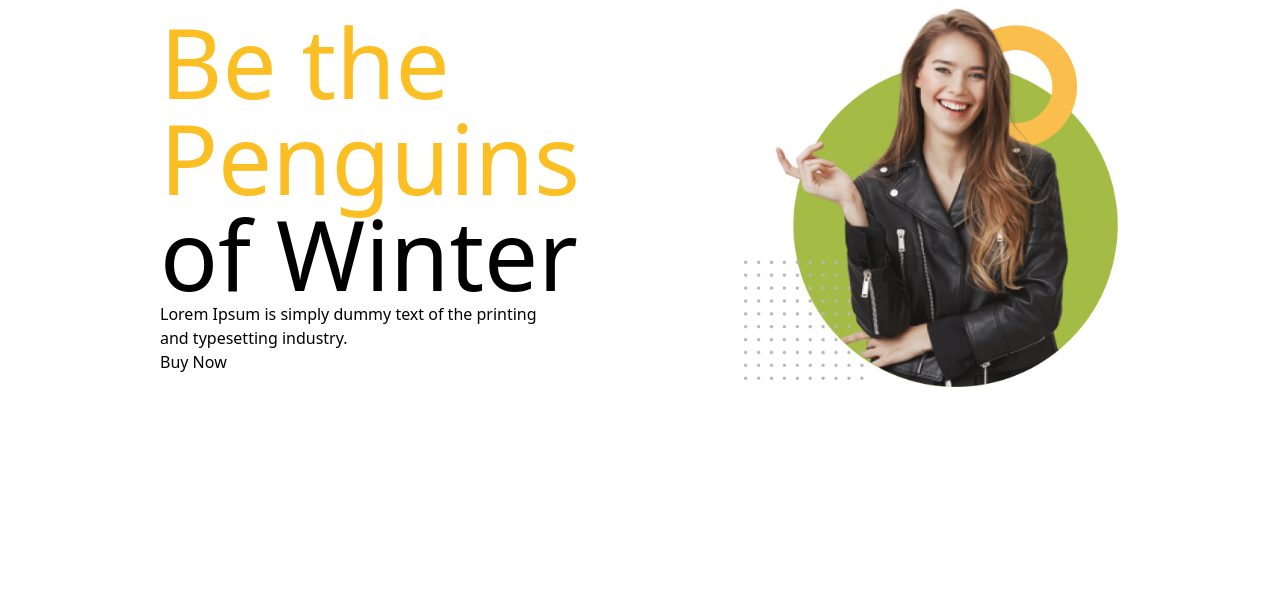
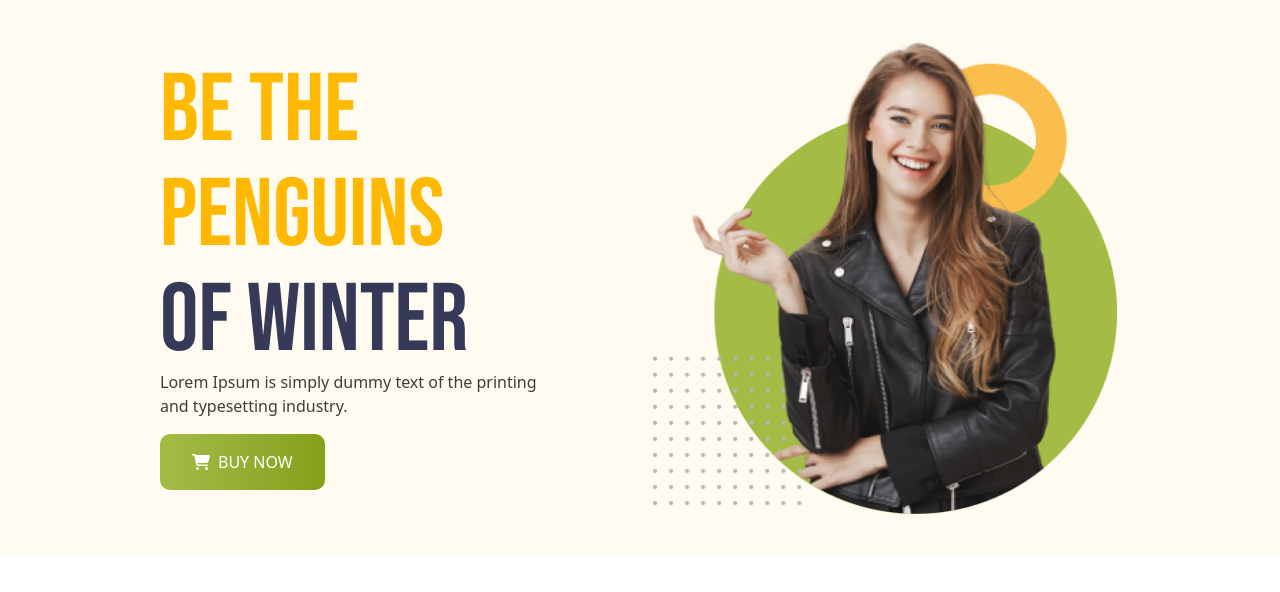
Before and after one commit to Iftekhar-007/penguin-fashion, a plain HTML site: page index.html in a window 1280 px wide. Drawn offline with nearby package versions, Linux system fonts and the light colour scheme.

Commit message:
banner done

```diff
--- a/index.html
+++ b/index.html
@@ -7,39 +7,27 @@
     <link rel="preconnect" href="https://fonts.googleapis.com">
     <link rel="preconnect" href="https://fonts.gstatic.com" crossorigin>
     <link href="https://fonts.googleapis.com/css2?family=Bebas+Neue&display=swap" rel="stylesheet">
-    <script src="https://cdn.tailwindcss.com"></script>
-    <script>
-        tailwind.config = {
-          theme: {
-            extend: {
-              colors: {
-                clifford: '#da373d',
-              }
-            }
-          }
-        }
-      </script>
+    <script src="https://kit.fontawesome.com/86ac6ed96e.js" crossorigin="anonymous"></script>
+    <script src="https://unpkg.com/@tailwindcss/browser@4"></script>
 
 <style type="text/tailwindcss">
-    @layer utilities {
-      .content-auto {
-        content-visibility: auto;
-      }
-    }
-  </style>
+  @theme {
+    --color-clifford: #da373d;
+  }
+</style>
 </head>
 <body>
-    <header>
+    <header class="bg-[rgba(255, 251, 240, 1)]">
           <nav>
 
           </nav>
 
-          <div class="banner">
-            <div class="banner-container w-9/12 flex mx-auto justify-between items-center">
+          <div class="banner bg-[#FFFBF0]">
+            <div class="banner-container w-9/12 flex mx-auto justify-between items-center pt-8 pb-10">
                 <div class="banner-content">
-                    <h1 class="same-font lg:text-8xl"><span class="penguin text-amber-400">Be the Penguins</span> <br> <span class="winter">of Winter</span></h1>
-                    <p class="same-font text-base font-light">Lorem Ipsum is simply dummy text of the printing <br>and typesetting industry.</p>
-                    <button>Buy Now</button>
+                    <h1 class="same-font lg:text-8xl font-normal"><span class="penguin text-amber-400 font-[Bebas_Neue]">Be the Penguins</span> <br> <span class="winter text-[#363958] font-[Bebas_Neue]">of Winter</span></h1>
+                    <p class="same-font text-base font-light/[26px] text-[#3E3E3E]">Lorem Ipsum is simply dummy text of the printing <br>and typesetting industry.</p>
+                    <button class="mt-4 rounded-[10px] py-4 px-8 text-base/[24px] font-medium text-[#ffffff] uppercase bg-linear-to-r from-[#A4BC46] to-[#85A019]"><i class="fa-solid fa-cart-shopping mr-2"></i>Buy Now</button>
                 </div>
 
                 <div class="display-image">
--- a/tailwind.config.js
+++ b/tailwind.config.js
@@ -1,8 +1,11 @@
 /** @type {import('tailwindcss').Config} */
 module.exports = {
-  content: ["./src/**/*.{html,js}"],
-  theme: {
-    extend: {},
-  },
-  plugins: [],
-}
+    content: [
+      "./index.html",
+      "./src/**/*.{js,ts,jsx,tsx}",
+    ],
+    theme: {
+      extend: {},
+    },
+    plugins: [],
+  }
```
